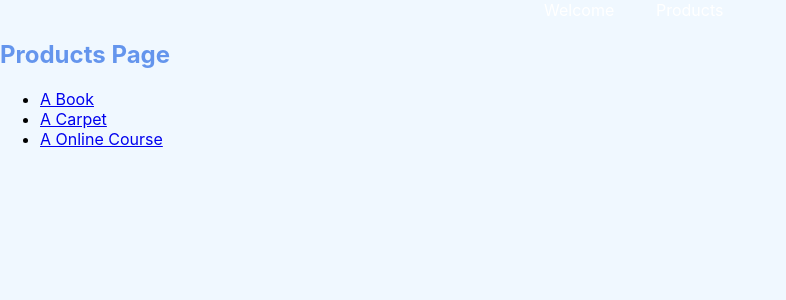
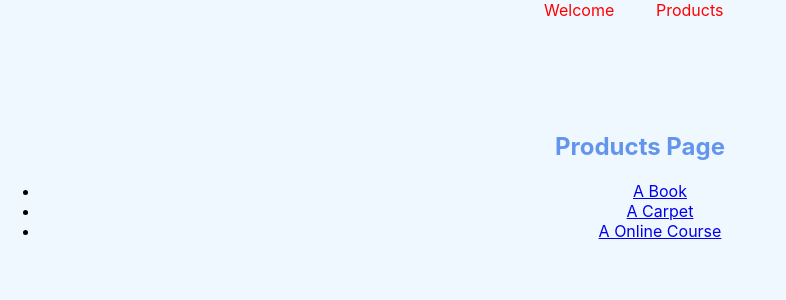
Before and after one commit to xiaotaozi1127/react-router-demo, a React (Create React App) app: page /products in a window 1280 px wide. Shown: the top 300 px of the page, without its empty margins (0-786 px from the left). Built offline with nearby package versions, Linux system fonts and the light colour scheme.

Commit message:
display exact page for route

```diff
--- a/src/App.js
+++ b/src/App.js
@@ -1,5 +1,5 @@
 import './App.css';
-import { Route } from "react-router-dom"
+import { Route, Switch } from "react-router-dom"
 import Welcome from './pages/Welcome'
 import Products from './pages/Products'
 import ProductDetail from './pages/ProductDetail';
@@ -9,15 +9,20 @@
   return (
     <div>
       <MainHeader></MainHeader>
+      <main>
+        <Switch>
           <Route path="/welcome">
             <Welcome></Welcome>
           </Route>
-      <Route path="/products">
+          <Route path="/products" exact>
             <Products></Products>
           </Route>
           <Route path="/products/:productId">
             <ProductDetail />
           </Route>
+        </Switch>
+      </main>
+
     </div>
   );
 }
--- a/src/components/MainHeader.module.css
+++ b/src/components/MainHeader.module.css
@@ -14,7 +14,7 @@
 }
 
 .header a {
-    color: white;
+    color: red;
     text-decoration: none;
 }
 
```
Lines whose indentation alone changed are shown as unchanged.
